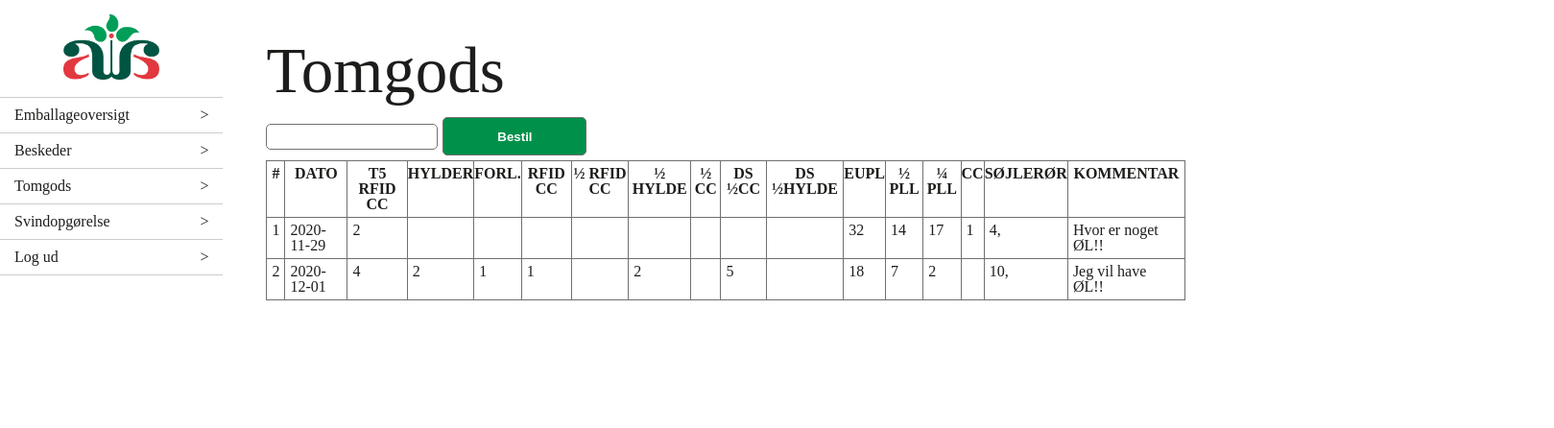
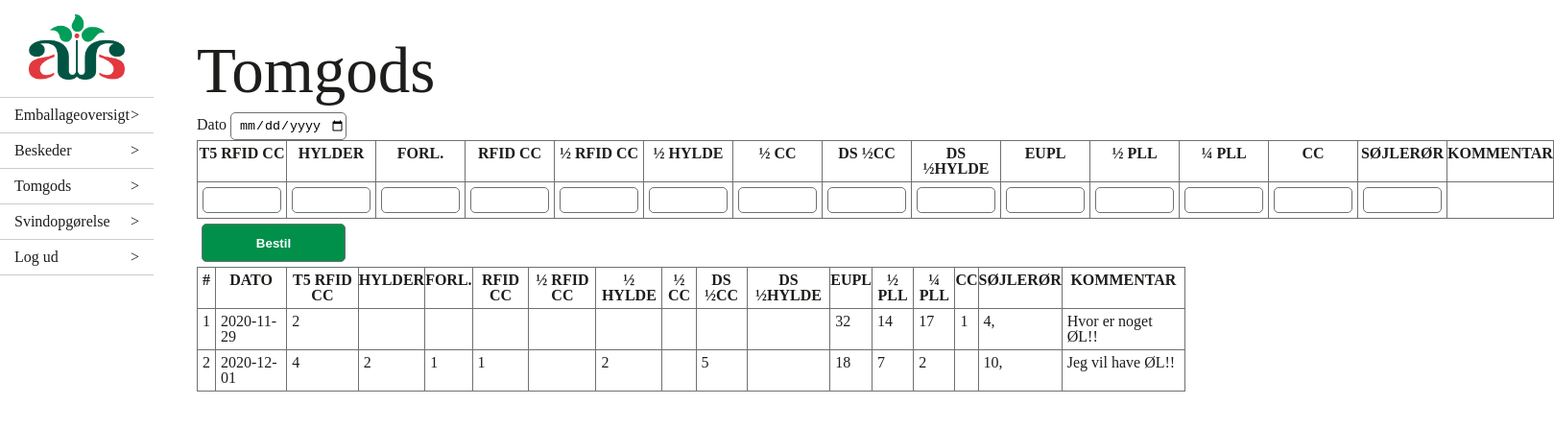
Before and after one commit to Surkrit/aa-emballage-app, a React (Create React App) app: page /Customer/Tomgods in a window 1280 px wide. Shown: the top 446 px of the page at 96% size, 1619 px wide, since content can reach past the window. Built offline with nearby package versions, Linux system fonts and the light colour scheme.

Commit message:
Viser stadig ikke data fra input, men det begynder at ligne noget :sheep:

```diff
--- a/src/components/Comment.js
+++ b/src/components/Comment.js
@@ -12,7 +12,7 @@ function Comment({comment}) {
       const onClick = () => setShowResults(true)
       const Kommentar = "hdaljakl";
       return (
-            <div class="comment--row">
+            <div className="comment--row">
               <Results Kommentar={Kommentar} />
           <input type="submit" value="Search" onClick={onClick} />
           { showResults ? <Results Kommentar={Kommentar}/> : null }
--- a/src/components/Tomgods.js
+++ b/src/components/Tomgods.js
@@ -103,9 +103,50 @@ const Tomgods = () => {
     <div className="tomgods">
       <Headline title="Tomgods" />
       <form onSubmit={handleSubmit}>
-        <input type="text" value={value} onChange={handleChange} />
+        <label className="tomgods-date">Dato <input type="date" name="tomgodsDate" onChange={handleChange}/></label>
+        <table>
+          <thead>
+            <tr>
+              <th>T5 Rfid CC</th>
+              <th>Hylder</th>
+              <th>Forl.</th>
+              <th>Rfid CC</th>
+              <th>½ Rfid CC</th>
+              <th>½ Hylde</th>
+              <th>½ CC</th>
+              <th>DS ½CC</th>
+              <th>DS ½Hylde</th>
+              <th>Eupl</th>
+              <th>½ Pll</th>
+              <th>¼ Pll</th>
+              <th>CC</th>
+              <th>Søjlerør</th>
+              <th>Kommentar</th>
+            </tr>
+          </thead>
+          <tbody>
+            <tr>
+              <td><input type="number" value={value} onChange={handleChange} /></td>
+              <td><input type="number" value={value} onChange={handleChange} /></td>
+              <td><input type="number" value={value} onChange={handleChange} /></td>
+              <td><input type="number" value={value} onChange={handleChange} /></td>
+              <td><input type="number" value={value} onChange={handleChange} /></td>
+              <td><input type="number" value={value} onChange={handleChange} /></td>
+              <td><input type="number" value={value} onChange={handleChange} /></td>
+              <td><input type="number" value={value} onChange={handleChange} /></td>
+              <td><input type="number" value={value} onChange={handleChange} /></td>
+              <td><input type="number" value={value} onChange={handleChange} /></td>
+              <td><input type="number" value={value} onChange={handleChange} /></td>
+              <td><input type="number" value={value} onChange={handleChange} /></td>
+              <td><input type="number" value={value} onChange={handleChange} /></td>
+              <td><input type="number" value={value} onChange={handleChange} /></td>
+              <td>{/* <Comment /> */}</td>
+            </tr>
+          </tbody>
+        </table>
         <Button buttonname="Bestil"/>
       </form>
+
       <table>
         <thead>
           <tr>
@@ -130,24 +171,24 @@ const Tomgods = () => {
         </thead>
         <tbody>
         {tomgods.map(item => (
-          <tr>
-            <td key={item.id}>{item.id} </td>
-            <td key={item.tomgodsDate}>{item.tomgodsDate}</td>
-            <td key={item.t5RfidCc}>{item.t5RfidCc}</td>
-            <td key={item.hylder}>{item.hylder}</td>
-            <td key={item.forl}>{item.forl}</td>
-            <td key={item.rfidCc}>{item.rfidCc}</td>
-            <td key={item.halfRfidCc}>{item.halfRfidCc}</td>
-            <td key={item.halfHylde}>{item.halfHylde}</td>
-            <td key={item.halfCc}>{item.halfCc}</td>
-            <td key={item.dsHalfCc}>{item.dsHalfCc}</td>
-            <td key={item.dsHalfHylde}>{item.dsHalfHylde}</td>
-            <td key={item.eupl}>{item.eupl}</td>
-            <td key={item.halfPll}>{item.halfPll}</td>
-            <td key={item.quartPll}>{item.quartPll}</td>
-            <td key={item.cc}>{item.cc}</td>
-            <td key={item.sojleror}>{item.sojleror}</td>
-            <td key={item.comment}>{item.comment}</td>
+          <tr key={item.id}>
+            <td>{item.id}</td>
+            <td>{item.tomgodsDate}</td>
+            <td>{item.t5RfidCc}</td>
+            <td>{item.hylder}</td>
+            <td>{item.forl}</td>
+            <td>{item.rfidCc}</td>
+            <td>{item.halfRfidCc}</td>
+            <td>{item.halfHylde}</td>
+            <td>{item.halfCc}</td>
+            <td>{item.dsHalfCc}</td>
+            <td>{item.dsHalfHylde}</td>
+            <td>{item.eupl}</td>
+            <td>{item.halfPll}</td>
+            <td>{item.quartPll}</td>
+            <td>{item.cc}</td>
+            <td>{item.sojleror}</td>
+            <td>{item.comment}</td>
           </tr>
         ))}
         </tbody>
@@ -157,31 +198,7 @@ const Tomgods = () => {
 };
 
 /*   return (
-    <div className="tomgods">
-      <Headline title="Tomgods" />
 
-      <form>
-      <>
-        <label className="tomgods-date">Dato <input type="date" name="tomgodsDate" onChange={handleChange}/></label>
-        <table>
-          <thead>
-            <tr>
-              <th>T5 Rfid CC</th>
-              <th>Hylder</th>
-              <th>Forl.</th>
-              <th>Rfid CC</th>
-              <th>½ Rfid CC</th>
-              <th>½ Hylde</th>
-              <th>½ CC</th>
-              <th>DS ½CC</th>
-              <th>DS ½Hylde</th>
-              <th>Eupl</th>
-              <th>½ Pll</th>
-              <th>¼ Pll</th>
-              <th>CC</th>
-              <th>Søjlerør</th>
-            </tr>
-          </thead>
           <tbody>
             <tr>
               <td><input type="number" name="t5RfidCc" onChange={handleChange}/></td>
```
Also changed, not shown: 1 other file (tests, documents, lock files or other folders).
